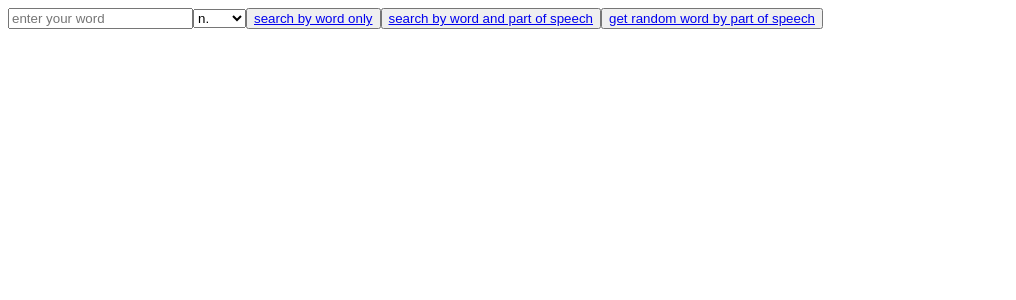
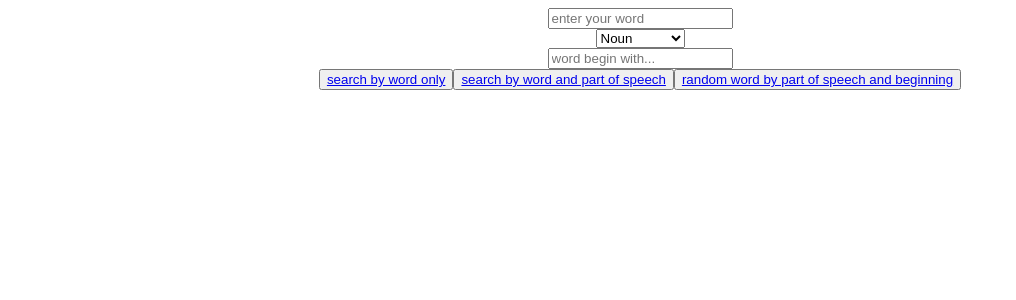
Before and after one commit to amitnahtomi/dictionary-front, a React (Create React App) app in the folder dictionary/: page / in a window 1280 px wide. Shown: the top 300 px of the page, without its empty margins (0-1016 px from the left). Built offline with nearby package versions, Linux system fonts and the light colour scheme.

Commit message:
added random by beginning

```diff
--- a/dictionary/src/randPosPath.js
+++ b/dictionary/src/randPosPath.js
@@ -1,16 +1,18 @@
 import React, { useState, useEffect } from "react";
 import { useParams } from "react-router-dom";
-import { Link } from "react-router-dom";
+import { Link, useSearchParams } from "react-router-dom";
 import axios from "axios";
 
 export default function RandPos() {
+    const [searchParams, setSearchParams] = useSearchParams();
+    const begin =  searchParams.get("letter")
     const { part } = useParams()
     const [words, setWords] = useState({pos: '', word: '', definitions: ['']});
 
     useEffect(()=>{
         const getWords = async () =>{
             try {
-                const resWords = await axios.get(`http://localhost:8080/part-of-speech/${part}`)
+                const resWords = await axios.get(`http://localhost:8080/part-of-speech/${part}?letter=${begin.toUpperCase()}`)
                 setWords(resWords.data);
             } catch {
                 setWords({word: "word not found", pos: "", definitions: [""]})
@@ -24,9 +26,9 @@ export default function RandPos() {
         <h1>{words.word}</h1>
         <span>{words.pos}</span>
         <div>{words.definitions.map((def)=>{
-                return <div>{def.split(" ").map((w)=>{
+                return <div><div>{def.split(" ").map((w)=>{
                     return <Link to={`/${w}`}>{w} </Link>
-                })}</div>
+                })}</div><br /></div>
             })}</div>
         <button><Link to={'/'}>home page</Link></button>
     </div>
--- a/dictionary/src/searchPage.js
+++ b/dictionary/src/searchPage.js
@@ -3,7 +3,8 @@ import { Link } from "react-router-dom";
 
 export default function SearchPage() {
     const [word, setWord] = useState('');
-    const [pos, setPos] = useState('n.');
+    const [pos, setPos] = useState('Noun');
+    const [begin, setBegin] = useState('');
 
     const changePos = (e) => {
         setPos(e.target.value);
@@ -13,17 +14,23 @@ export default function SearchPage() {
         setWord(e.target.value);
     }
 
-    return <div>
-        <input onChange={changeWord} placeholder="enter your word"></input>
+    const changeBegin = (e) => {
+        setBegin(e.target.value);
+    }
+
+    return <div style={{textAlign: 'center'}}>
+        <input onChange={changeWord} placeholder="enter your word"></input><br />
         <select onChange={changePos}>
-            <option value={'n.'}>n.</option>
-            <option value={'a.'}>a.</option>
-            <option value={'prep.'}>prep.</option>
-            <option value={'adv.'}>adv.</option>
-            <option value={'v.'}>v.</option>
-        </select>
+            <option value={'Noun'}>Noun</option>
+            <option value={'Adjective'}>Adjective</option>
+            <option value={'Preposition'}>Preposition</option>
+            <option value={'Adverb'}>Adverb</option>
+            <option value={'Verb'}>Verb</option>
+            <option value={'Pronoun'}>Pronoun</option>
+        </select><br />
+        <input onChange={changeBegin} placeholder="word begin with..."></input><br />
         <button><Link to={`/${word}`}>search by word only</Link></button>
         <button><Link to={`/${word}/${pos}`}>search by word and part of speech</Link></button>
-        <button><Link to={`/part-of-speech/${pos}`}>get random word by part of speech</Link></button>
+        <button><Link to={`/part-of-speech/${pos}?letter=${begin}`}>random word by part of speech and beginning</Link></button>
     </div>
 }
--- a/dictionary/src/wordPath.js
+++ b/dictionary/src/wordPath.js
@@ -16,16 +16,16 @@ export default function Word() {
             }
         }
         getWords();
-    },[])
+    })
 
     return <div>{words.map((word)=>{
         return <div>
             <h1>{word.word}</h1>
             <span>{word.pos}</span>
             <div>{word.definitions.map((def)=>{
-                return <div>{def.split(" ").map((w)=>{
+                return <div><div>{def.split(" ").map((w)=>{
                     return <Link to={`/${w}`}>{w} </Link>
-                })}</div>
+                })}</div><br /></div>
             })}</div>
         </div>
     })}
--- a/dictionary/src/wordPosPath.js
+++ b/dictionary/src/wordPosPath.js
@@ -24,9 +24,9 @@ export default function WordPos() {
             <h1>{word.word}</h1>
             <span>{word.pos}</span>
             <div>{word.definitions.map((def)=>{
-                return <div>{def.split(" ").map((w)=>{
+                return <div><div>{def.split(" ").map((w)=>{
                     return <Link to={`/${w}`}>{w} </Link>
-                })}</div>
+                })}</div><br /></div>
             })}</div>
         </div>
     })}
```
